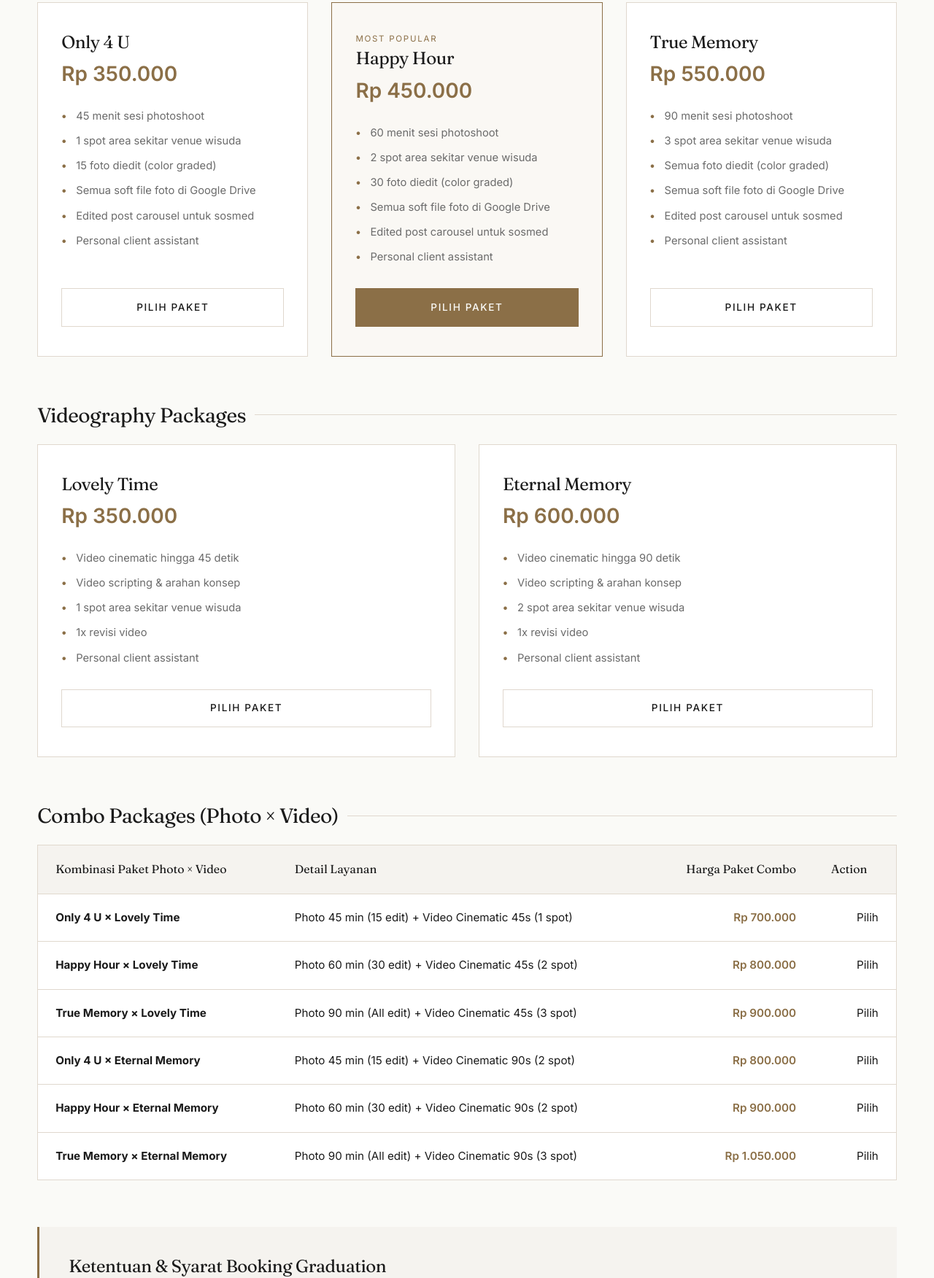
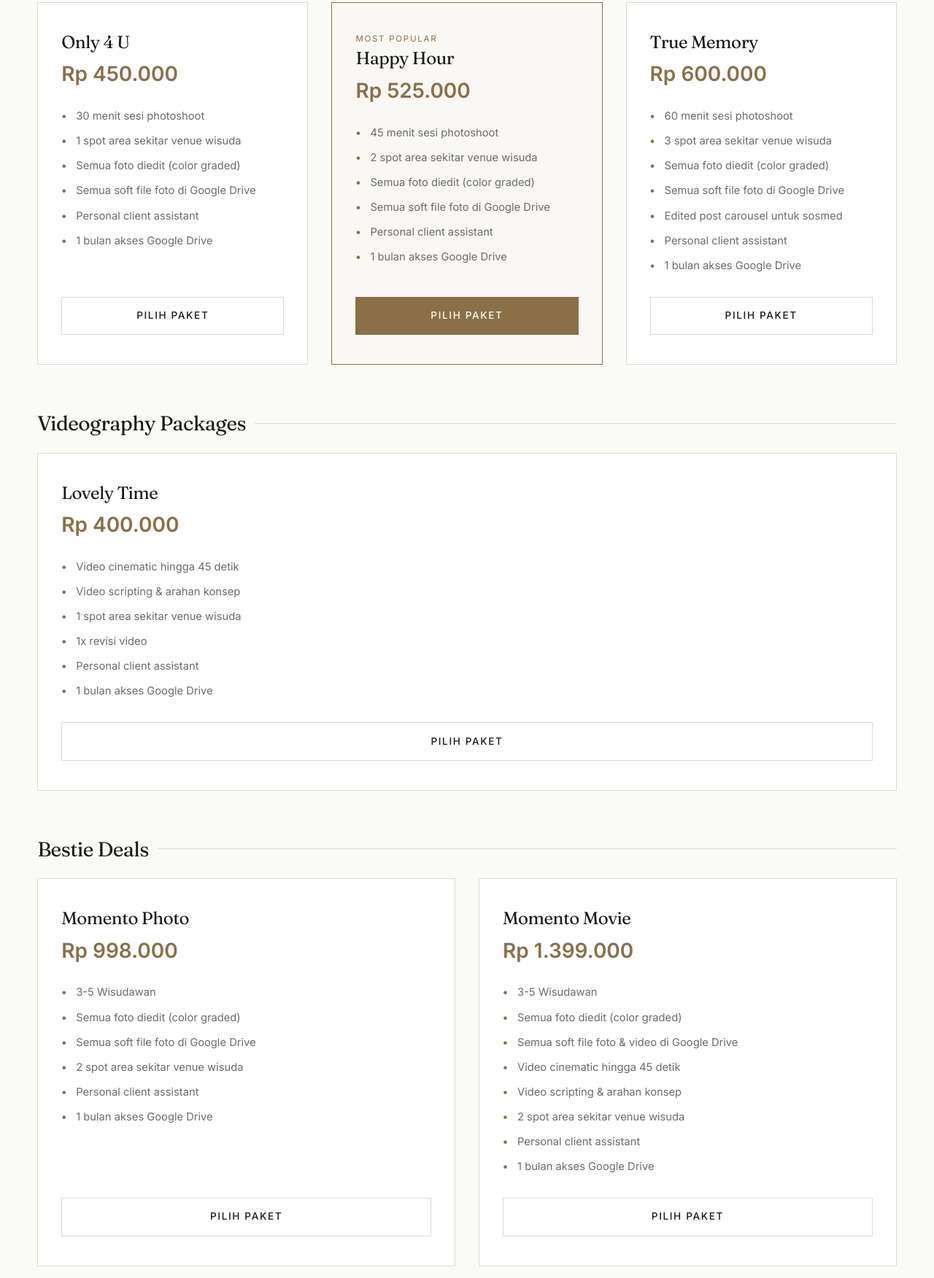
Before and after one commit to R-Ndee/Silent-Memory-Visual-Website, a plain HTML site: page pricelist.html in a window 1280 px wide. Shown: the part 527-2279 px from the top of the page at 73% size. Drawn offline with Linux system fonts and the light colour scheme.

Commit message:
revisi pricelist

```diff
--- a/pricelist.html
+++ b/pricelist.html
@@ -81,14 +81,14 @@
         <div class="package-card">
           <div>
             <h3 class="package-name">Only 4 U</h3>
-            <div class="package-price">Rp 350.000</div>
+            <div class="package-price">Rp 450.000</div>
             <ul class="package-features">
-              <li>45 menit sesi photoshoot</li>
+              <li>30 menit sesi photoshoot</li>
               <li>1 spot area sekitar venue wisuda</li>
-              <li>15 foto diedit (color graded)</li>
+              <li>Semua foto diedit (color graded)</li>
               <li>Semua soft file foto di Google Drive</li>
-              <li>Edited post carousel untuk sosmed</li>
               <li>Personal client assistant</li>
+              <li>1 bulan akses Google Drive</li>
             </ul>
           </div>
           <a href="contact.html?category=graduation&package=Only%204%20U" class="btn btn-outline" style="width: 100%;">Pilih Paket</a>
@@ -98,14 +98,14 @@
           <div>
             <span style="font-size: 0.72rem; letter-spacing: 0.15em; text-transform: uppercase; color: var(--accent-gold); display: block; margin-bottom: 0.25rem;">Most Popular</span>
             <h3 class="package-name">Happy Hour</h3>
-            <div class="package-price">Rp 450.000</div>
+            <div class="package-price">Rp 525.000</div>
             <ul class="package-features">
-              <li>60 menit sesi photoshoot</li>
+              <li>45 menit sesi photoshoot</li>
               <li>2 spot area sekitar venue wisuda</li>
-              <li>30 foto diedit (color graded)</li>
+              <li>Semua foto diedit (color graded)</li>
               <li>Semua soft file foto di Google Drive</li>
-              <li>Edited post carousel untuk sosmed</li>
               <li>Personal client assistant</li>
+              <li>1 bulan akses Google Drive</li>
             </ul>
           </div>
           <a href="contact.html?category=graduation&package=Happy%20Hour" class="btn btn-primary" style="width: 100%;">Pilih Paket</a>
@@ -114,14 +114,15 @@
         <div class="package-card">
           <div>
             <h3 class="package-name">True Memory</h3>
-            <div class="package-price">Rp 550.000</div>
+            <div class="package-price">Rp 600.000</div>
             <ul class="package-features">
-              <li>90 menit sesi photoshoot</li>
+              <li>60 menit sesi photoshoot</li>
               <li>3 spot area sekitar venue wisuda</li>
               <li>Semua foto diedit (color graded)</li>
               <li>Semua soft file foto di Google Drive</li>
               <li>Edited post carousel untuk sosmed</li>
               <li>Personal client assistant</li>
+              <li>1 bulan akses Google Drive</li>
             </ul>
           </div>
           <a href="contact.html?category=graduation&package=True%20Memory" class="btn btn-outline" style="width: 100%;">Pilih Paket</a>
@@ -136,28 +137,54 @@
         <div class="package-card">
           <div>
             <h3 class="package-name">Lovely Time</h3>
-            <div class="package-price">Rp 350.000</div>
+            <div class="package-price">Rp 400.000</div>
             <ul class="package-features">
               <li>Video cinematic hingga 45 detik</li>
               <li>Video scripting & arahan konsep</li>
               <li>1 spot area sekitar venue wisuda</li>
               <li>1x revisi video</li>
               <li>Personal client assistant</li>
+              <li>1 bulan akses Google Drive</li>
             </ul>
           </div>
           <a href="contact.html?category=graduation&package=Lovely%20Time%20Video" class="btn btn-outline" style="width: 100%;">Pilih Paket</a>
         </div>
 
+      </div>
+
+      <!-- Bestie Deals -->
+      <h2 class="package-group-title" style="margin-top: 4rem;">Bestie Deals</h2>
+      <div class="packages-grid">
+
         <div class="package-card">
           <div>
-            <h3 class="package-name">Eternal Memory</h3>
-            <div class="package-price">Rp 600.000</div>
+            <h3 class="package-name">Momento Photo</h3>
+            <div class="package-price">Rp 998.000</div>
             <ul class="package-features">
-              <li>Video cinematic hingga 90 detik</li>
+              <li>3-5 Wisudawan</li>
+              <li>Semua foto diedit (color graded)</li>
+              <li>Semua soft file foto di Google Drive</li>
+              <li>2 spot area sekitar venue wisuda</li>
+              <li>Personal client assistant</li>
+              <li>1 bulan akses Google Drive</li>
+            </ul>
+          </div>
+          <a href="contact.html?category=graduation&package=Eternal%20Memory%20Video" class="btn btn-outline" style="width: 100%;">Pilih Paket</a>
+        </div>
+
+        <div class="package-card">
+          <div>
+            <h3 class="package-name">Momento Movie</h3>
+            <div class="package-price">Rp 1.399.000</div>
+            <ul class="package-features">
+              <li>3-5 Wisudawan</li>
+              <li>Semua foto diedit (color graded)</li>
+              <li>Semua soft file foto & video di Google Drive</li>
+              <li>Video cinematic hingga 45 detik</li>
               <li>Video scripting & arahan konsep</li>
               <li>2 spot area sekitar venue wisuda</li>
-              <li>1x revisi video</li>
               <li>Personal client assistant</li>
+              <li>1 bulan akses Google Drive</li>
             </ul>
           </div>
           <a href="contact.html?category=graduation&package=Eternal%20Memory%20Video" class="btn btn-outline" style="width: 100%;">Pilih Paket</a>
@@ -181,7 +208,7 @@
             <tr>
               <td><strong>Only 4 U × Lovely Time</strong></td>
               <td>Photo 45 min (15 edit) + Video Cinematic 45s (1 spot)</td>
-              <td class="price-cell" style="text-align: right;">Rp 700.000</td>
+              <td class="price-cell" style="text-align: right;">Rp 800.000</td>
               <td style="text-align: right;"><a href="contact.html?category=graduation&package=Combo%20Only%204%20U%20x%20Lovely%20Time" class="btn-harga">Pilih</a></td>
             </tr>
             <tr>
@@ -193,26 +220,8 @@
             <tr>
               <td><strong>True Memory × Lovely Time</strong></td>
               <td>Photo 90 min (All edit) + Video Cinematic 45s (3 spot)</td>
-              <td class="price-cell" style="text-align: right;">Rp 900.000</td>
+              <td class="price-cell" style="text-align: right;">Rp 850.000</td>
               <td style="text-align: right;"><a href="contact.html?category=graduation&package=Combo%20True%20Memory%20x%20Lovely%20Time" class="btn-harga">Pilih</a></td>
-            </tr>
-            <tr>
-              <td><strong>Only 4 U × Eternal Memory</strong></td>
-              <td>Photo 45 min (15 edit) + Video Cinematic 90s (2 spot)</td>
-              <td class="price-cell" style="text-align: right;">Rp 800.000</td>
-              <td style="text-align: right;"><a href="contact.html?category=graduation&package=Combo%20Only%204%20U%20x%20Eternal%20Memory" class="btn-harga">Pilih</a></td>
-            </tr>
-            <tr>
-              <td><strong>Happy Hour × Eternal Memory</strong></td>
-              <td>Photo 60 min (30 edit) + Video Cinematic 90s (2 spot)</td>
-              <td class="price-cell" style="text-align: right;">Rp 900.000</td>
-              <td style="text-align: right;"><a href="contact.html?category=graduation&package=Combo%20Happy%20Hour%20x%20Eternal%20Memory" class="btn-harga">Pilih</a></td>
-            </tr>
-            <tr>
-              <td><strong>True Memory × Eternal Memory</strong></td>
-              <td>Photo 90 min (All edit) + Video Cinematic 90s (3 spot)</td>
-              <td class="price-cell" style="text-align: right;">Rp 1.050.000</td>
-              <td style="text-align: right;"><a href="contact.html?category=graduation&package=Combo%20True%20Memory%20x%20Eternal%20Memory" class="btn-harga">Pilih</a></td>
             </tr>
           </tbody>
         </table>
@@ -270,6 +279,7 @@
               <li>Maksimal 3 konsep</li>
               <li>Semua foto color graded dan carousel</li>
               <li>Client assistant</li>
+              <li>1 bulan akses Google Drive</li>
             </ul>
           </div>
           <a href="contact.html?category=private-photoshoot&amp;package=Swemory%20More" class="btn btn-outline" style="width: 100%;">Pilih Paket</a>
@@ -328,12 +338,12 @@
         <div class="package-card">
           <div>
             <h3 class="package-name">Happy Memory 🤍</h3>
-            <div class="package-price">Rp 499.000</div>
+            <div class="package-price">Rp 500.000</div>
             <ul class="package-features">
               <li>Photo dokumentasi full acara event</li>
-              <li>Edited carousel khusus Instagram / Facebook</li>
+              <li>Semua foto diedit (color graded)</li>
               <li>1 bulan akses private Google Drive</li>
-              <li>1 Professional Photographer + 1 Protocol</li>
+              <li>1 Professional Photographer</li>
             </ul>
           </div>
           <a href="contact.html?category=event-documentation&package=Happy%20Memory" class="btn btn-outline" style="width: 100%;">Pilih Paket</a>
@@ -343,13 +353,13 @@
           <div>
             <span style="font-size: 0.72rem; letter-spacing: 0.15em; text-transform: uppercase; color: var(--accent-gold); display: block; margin-bottom: 0.25rem;">Complete Memory</span>
             <h3 class="package-name">Eternal Memory Package ✨</h3>
-            <div class="package-price">Rp 749.000</div>
+            <div class="package-price">Rp 750.000</div>
             <ul class="package-features">
-              <li>Photo documentation full acara event</li>
               <li>Physical album cetak eksklusif</li>
-              <li>Edited post carousel untuk Instagram / Facebook</li>
-              <li>3 bulan akses private Google Drive</li>
-              <li>1 Professional Photographer + 1 Protocol</li>
+              <li>Photo dokumentation full acara event</li>
+              <li>Semua foto diedit (color graded)</li>
+              <li>1 bulan akses private Google Drive</li>
+              <li>1 Professional Photographer</li>
             </ul>
           </div>
           <a href="contact.html?category=event-documentation&package=Eternal%20Memory%20Package" class="btn btn-primary" style="width: 100%;">Pilih Paket</a>
@@ -364,28 +374,15 @@
         <div class="package-card">
           <div>
             <h3 class="package-name">Cinematic Moment 🎞</h3>
-            <div class="package-price">Rp 549.000</div>
+            <div class="package-price">Rp 650.000</div>
             <ul class="package-features">
               <li>Video documentation full acara event</li>
               <li>Edited landscape cinematic highlight video</li>
               <li>Semua raw & edited file di Google Drive</li>
-              <li>1 Professional Videographer + 1 Protocol</li>
+              <li>1 Professional Videographer</li>
             </ul>
           </div>
           <a href="contact.html?category=event-documentation&package=Cinematic%20Moment" class="btn btn-outline" style="width: 100%;">Pilih Paket</a>
-        </div>
-
-        <div class="package-card">
-          <div>
-            <h3 class="package-name">Reels Content 📱</h3>
-            <div class="package-price">Rp 125.000</div>
-            <ul class="package-features">
-              <li>Portrait video documentation full event</li>
-              <li>Edited reels pendek siap unggah (Instagram / TikTok)</li>
-              <li>1 Personal Reelshooter + 1 Protocol</li>
-            </ul>
-          </div>
-          <a href="contact.html?category=event-documentation&package=Reels%20Content" class="btn btn-outline" style="width: 100%;">Pilih Paket</a>
         </div>
 
       </div>
@@ -398,7 +395,7 @@
           <div>
             <h3 class="package-name">Mellow Memory</h3>
             <span style="font-size: 0.8rem; color: var(--text-secondary); display: block; margin-bottom: 0.5rem;">(Happy Memory + Cinematic Moment)</span>
-            <div class="package-price">Rp 899.000</div>
+            <div class="package-price">Rp 1.050.000</div>
             <ul class="package-features">
               <li>Photo & video documentation full event</li>
               <li>Edited landscape cinematic video highlight</li>
@@ -415,7 +412,7 @@
             <span style="font-size: 0.72rem; letter-spacing: 0.15em; text-transform: uppercase; color: var(--accent-gold); display: block; margin-bottom: 0.25rem;">Ultimate Event Package</span>
             <h3 class="package-name">Never Dying Memory ♾</h3>
             <span style="font-size: 0.8rem; color: var(--text-secondary); display: block; margin-bottom: 0.5rem;">(Eternal Memory + Cinematic Moment)</span>
-            <div class="package-price">Rp 1.099.000</div>
+            <div class="package-price">Rp 1.299.000</div>
             <ul class="package-features">
               <li>Photo & video documentation full event</li>
               <li>Full physical album cetak eksklusif</li>
```
